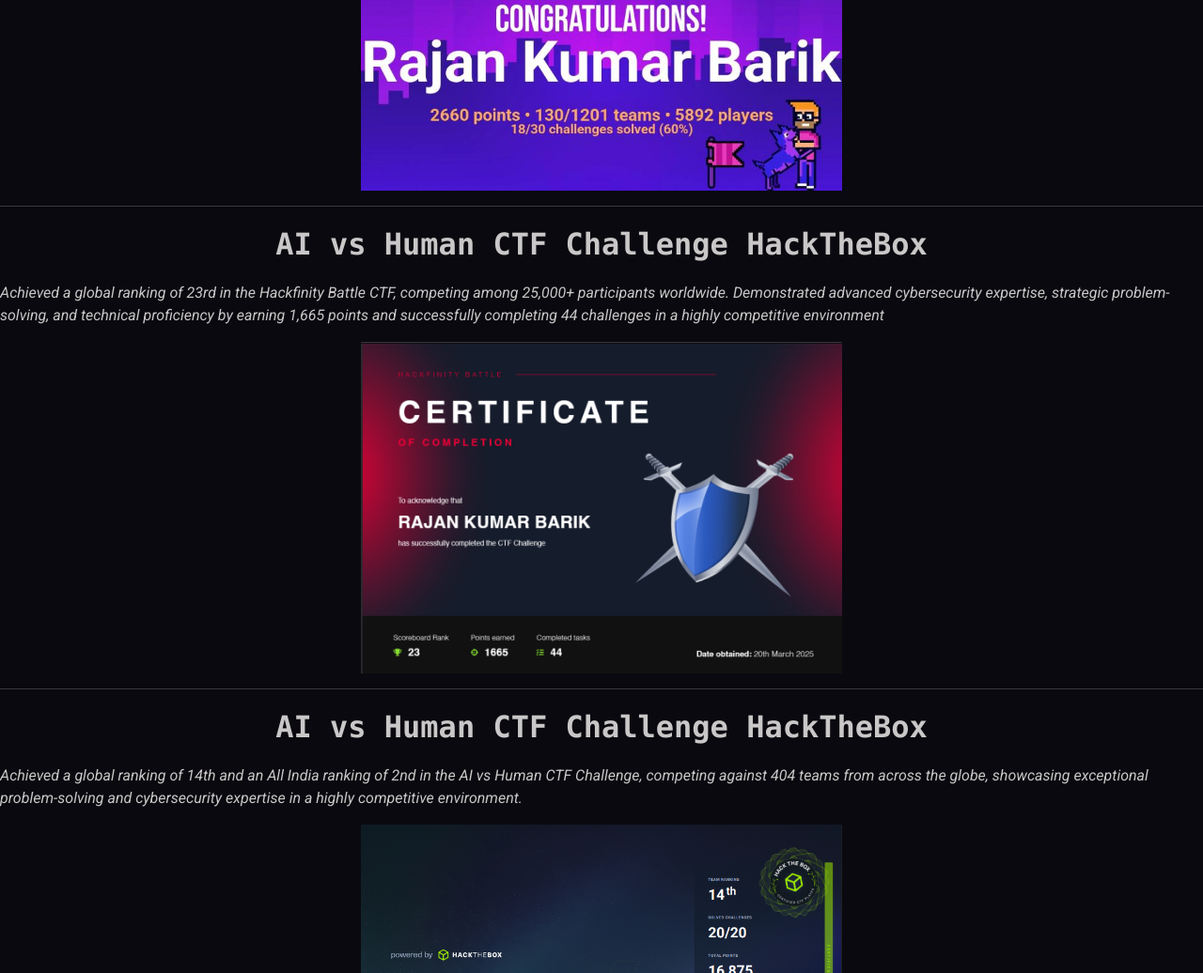
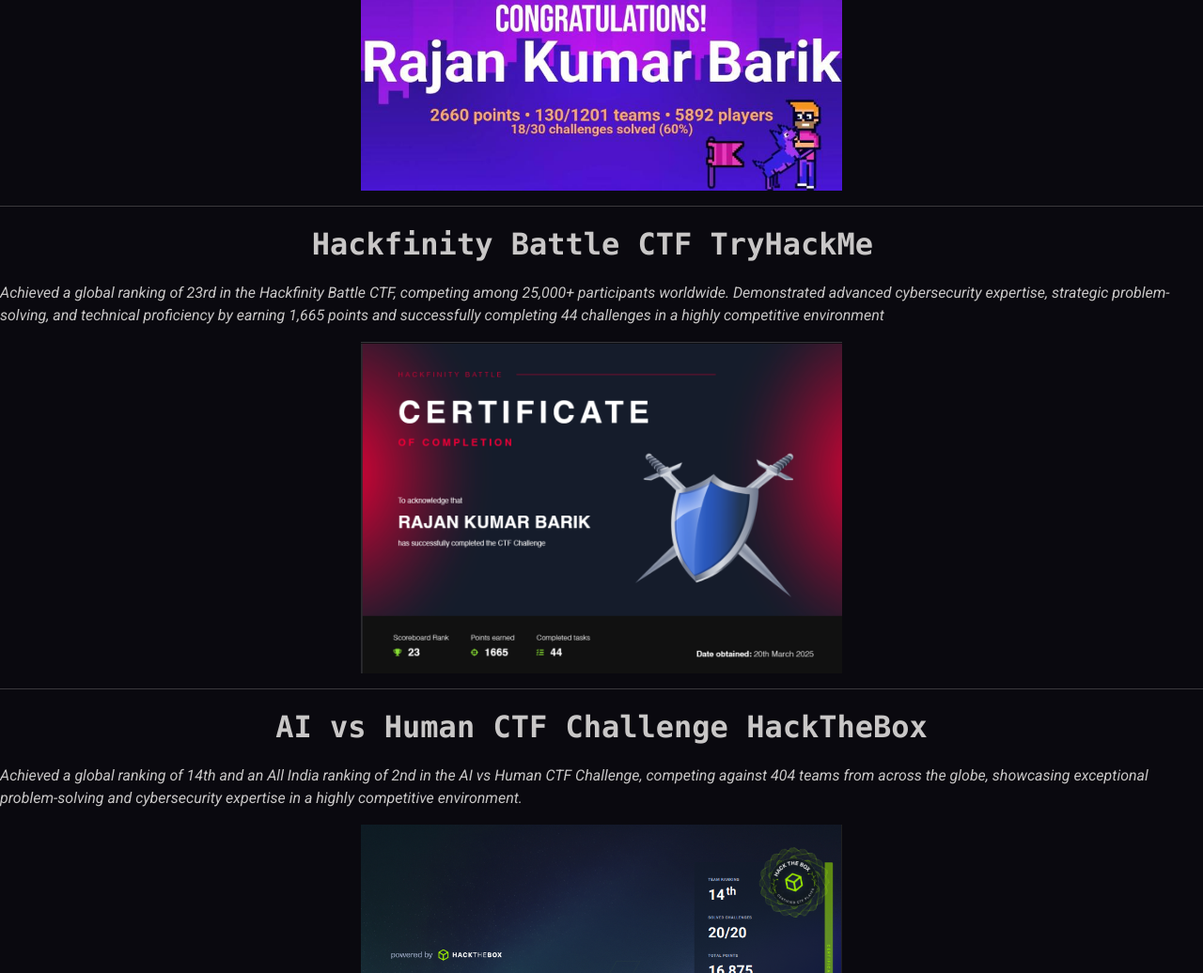
Before and after one commit to DIGITALRAJAN22M/anondgr, a plain HTML site: page index.html in a window 1280 px wide. Shown: the part 4154-5190 px from the top of the page at 94% size. Drawn offline with Linux system fonts and the light colour scheme; a web font is replaced by a local one.

Commit message:
Update index.html

```diff
--- a/index.html
+++ b/index.html
@@ -375,7 +375,7 @@
   </div>
 
   <div class="achievement-item">
-    <pre style="text-align: center; font-size: 2em; font-weight: bold;">AI vs Human CTF Challenge HackTheBox</pre>
+    <pre style="text-align: center; font-size: 2em; font-weight: bold;">Hackfinity Battle CTF TryHackMe </pre>
     <p><i>Achieved a global ranking of 23rd in the Hackfinity Battle CTF, competing among 25,000+ participants worldwide. Demonstrated advanced cybersecurity expertise, strategic problem-solving, and technical proficiency by earning 1,665 points and successfully completing 44 challenges in a highly competitive environment</i></p>
     <div style="text-align: center;">
       <img src="assets/img/portfolio/Hackfinity.png" alt="Hackfinity-Battle" style="max-width: 100%; height: auto; width: 40%; transition: transform 0.3s ease;"/>
```
